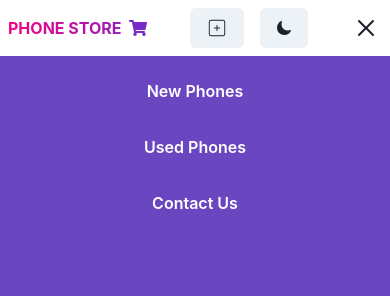
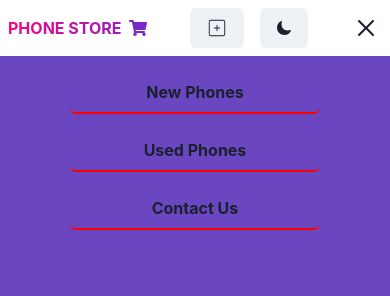
Before and after one commit to SmartBern/MERN_1stwebapp, a React (Vite) app in the folder frontend/: page / in a window 390 px wide. Both pictures are taken after a click on the button 366 px from the left and 28 px from the top of the page. Shown: the top 296 px of the page. Built offline with nearby package versions, Linux system fonts and the light colour scheme; no server answers.

Commit message:
made some design changes to the mobile menu items

```diff
--- a/frontend/src/componentss/Navbar.jsx
+++ b/frontend/src/componentss/Navbar.jsx
@@ -13,6 +13,8 @@ const Navbar = () => {
     const { colorMode, toggleColorMode} = useColorMode();
     const bg = useColorModeValue("white", "gray.800");
     const { isOpen, onToggle } = useDisclosure();
+
+    const hoverBg = useColorModeValue("gray.200", "gray.600");
 
   return (
     <Container maxW={"1140px"}  position='fixed' top={0}
@@ -118,23 +120,56 @@ const Navbar = () => {
             h="60vh"
             transition={{ duration: 0.3, ease: "easeInOut" }}
             >
-                <Stack as='nav' spacing={4} p={4}>
-                    <Button variant='ghost'>
-                        <Text color={'white'}>
-                            New Phones
-                        </Text>
-                    </Button>
-                    <Button variant='ghost'>
-                        <Text color={'white'}>
-                            Used Phones
-                        </Text>
-                    </Button>
-                    <Button variant='ghost'>
-                        <Text color={'white'}>
-                            Contact Us
-                        </Text>
-                    </Button>
+                <Stack
+                as="nav"
+                spacing={4}
+                p={4}
+                justifyContent="center"
+                alignItems="center"
+                >
+                    <HStack
+                        as="a"
+                        //href=""
+                        _hover={{ bg: hoverBg }}
+                        w="70%"
+                        justifyContent="center"
+                        p={2}
+                        borderRadius="md"
+                        borderBottom={'2px'}
+                        borderBottomColor={'red'}
+                    >
+                        <Text fontWeight="bold">New Phones</Text>
+                    </HStack>
+
+                    <HStack
+                        as="a"
+                        //href=""
+                        _hover={{ bg: hoverBg }}
+                        w="70%"
+                        justifyContent="center"
+                        p={2}
+                        borderRadius="md"
+                        borderBottom={'2px'}
+                        borderBottomColor={'red'}
+                    >
+                        <Text fontWeight="bold">Used Phones</Text>
+                    </HStack>
+
+                    <HStack
+                        as="a"
+                        //href=""
+                        _hover={{ bg: hoverBg }}
+                        w="70%"
+                        justifyContent="center"
+                        p={2}
+                        borderRadius="md"
+                        borderBottom={'2px'}
+                        borderBottomColor={'red'}
+                    >
+                        <Text fontWeight="bold">Contact Us</Text>
+                    </HStack>
                 </Stack>
+
 
             </Box>
 
```
